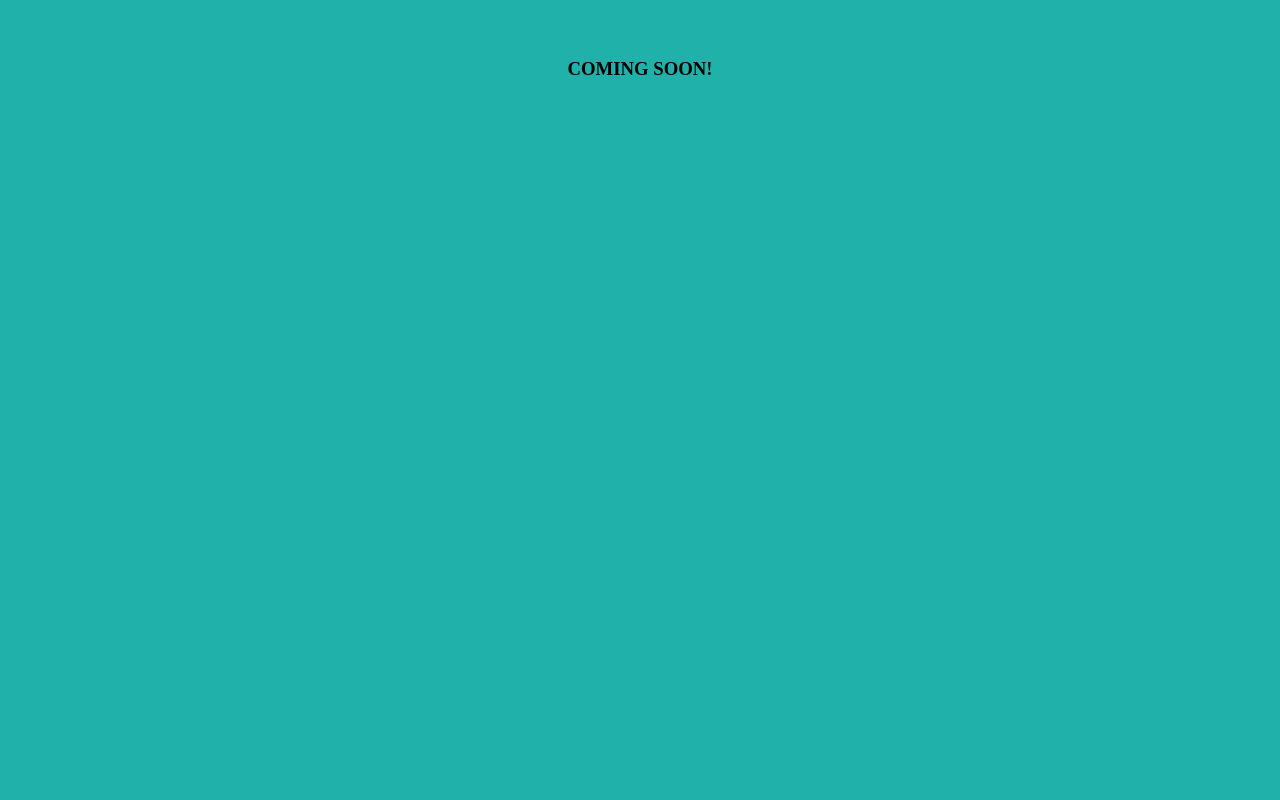
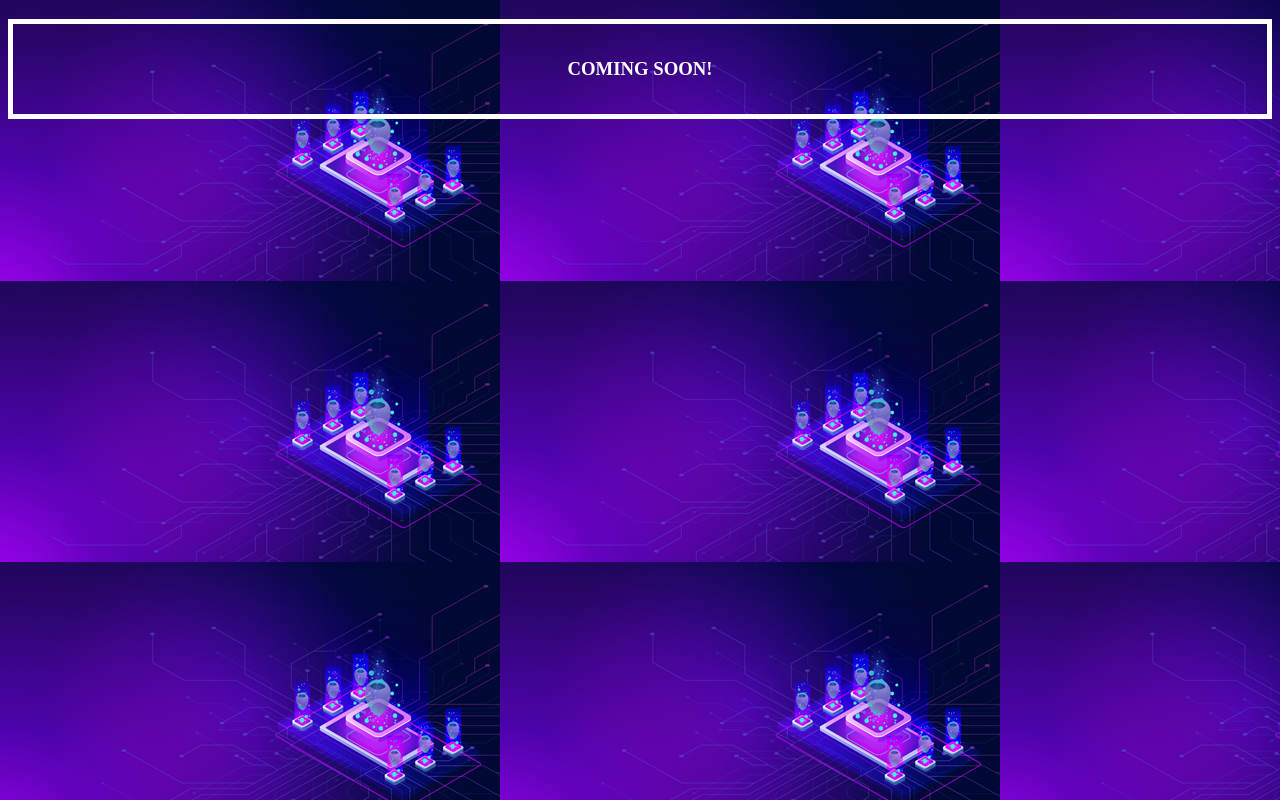
Before and after one commit to leonitejupi23/portfolio, a plain HTML site: page index.html in a window 1280 px wide. Drawn offline with Linux system fonts and the light colour scheme.

Commit message:
main
changes

```diff
--- a/style.css
+++ b/style.css
@@ -2,14 +2,16 @@
     box-sizing: border-box;
 }
 body {
-    background-color: lightseagreen;
+    background-image: url(/images/firstpic.jpg);
 }
 h3 {
     display: flex;
     justify-content: center;
     align-items: center;
     height: 100px;
+    color: white;
     transition: height 2s;
+    border: 5px solid white;
 }
 h3:hover {
 height: 300px;
```
Also changed, not shown: images/firstpic.jpg (added).
